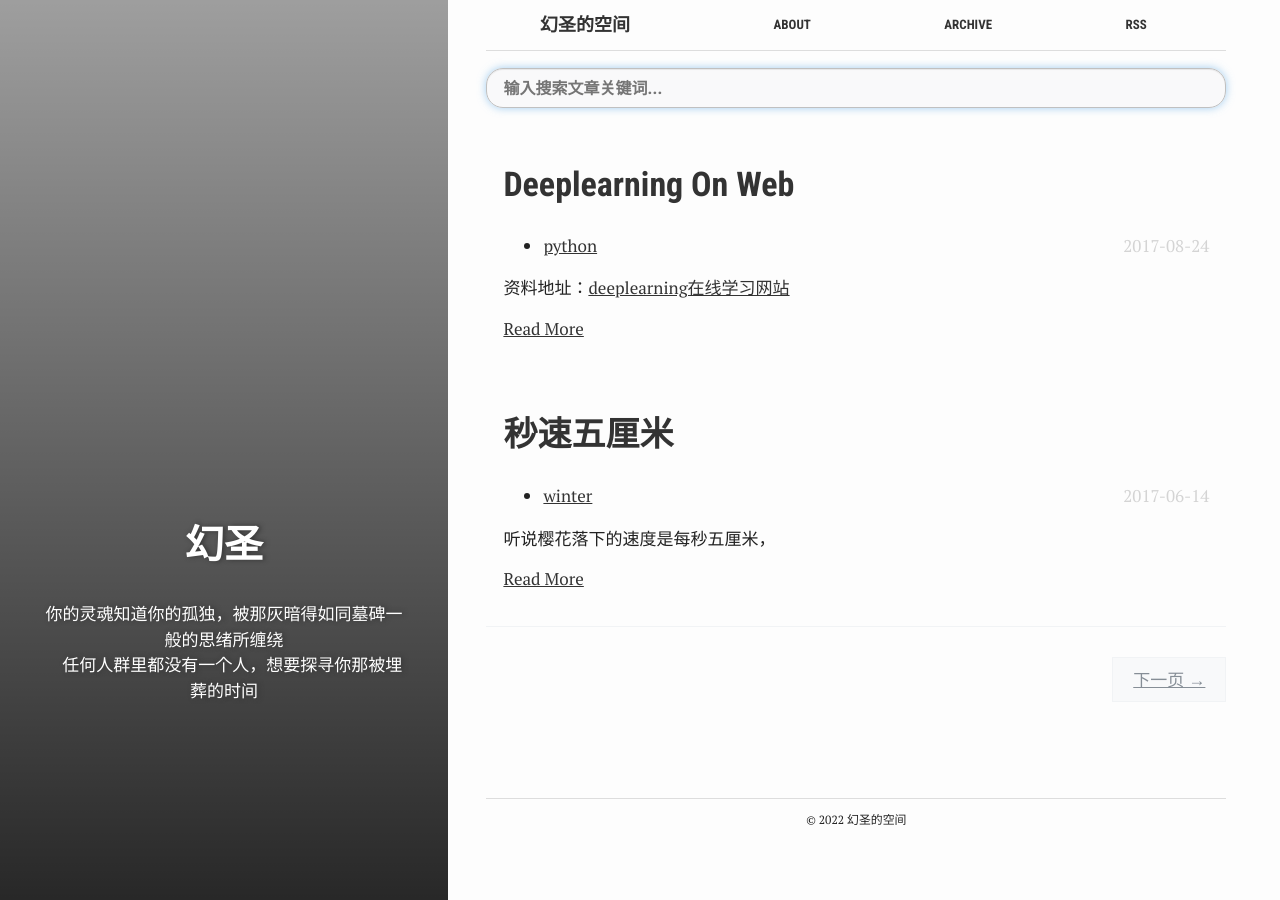
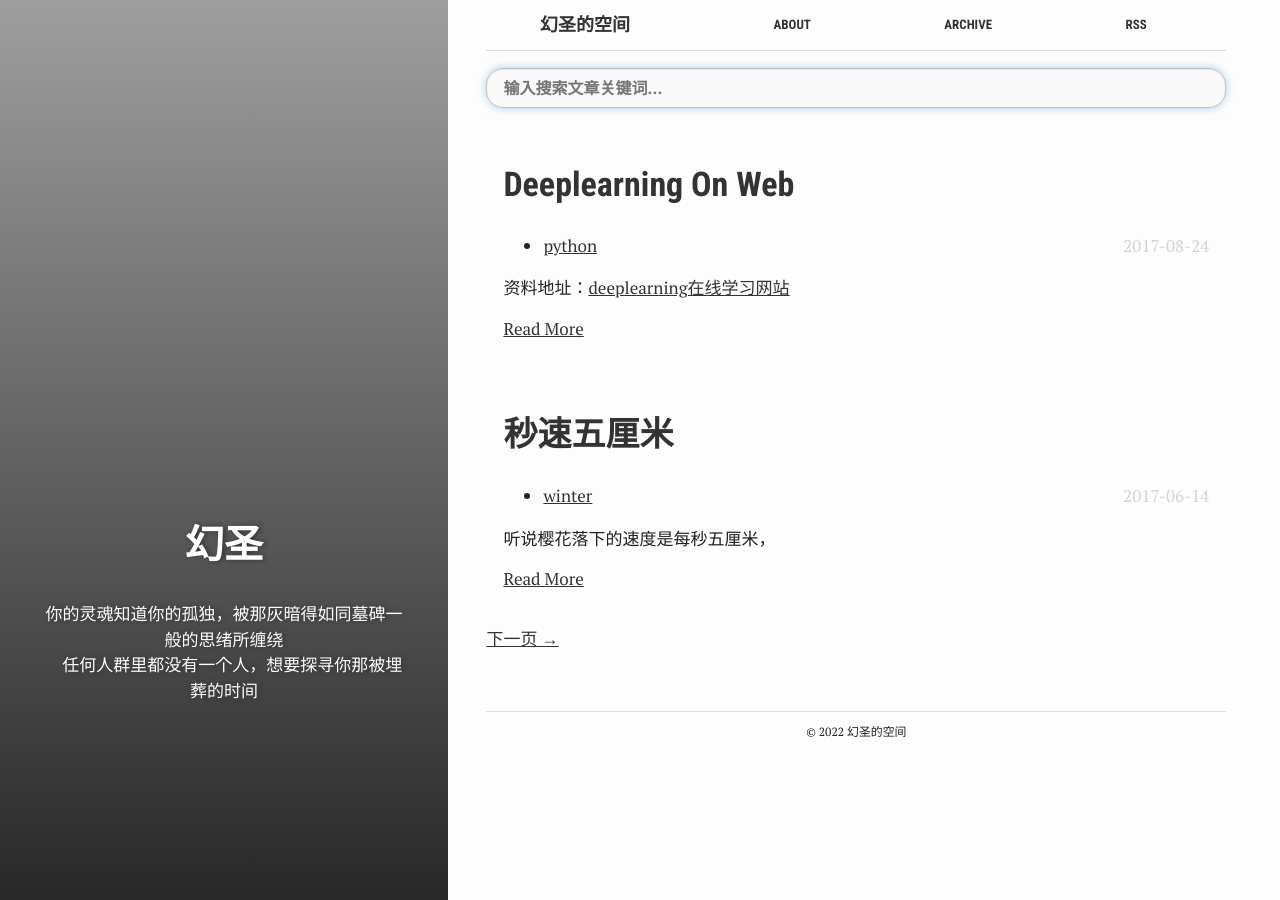
Before and after one commit to cheungwoonming/cheungwoonming.github.io, a Jekyll site: the page built from index.html, in a window 1280 px wide. Built offline with Jekyll 4.4.1, drawn with Linux system fonts in a browser that asks for light colours; the list of posts is cut into pages by our own code; comment, search, counter and statistics services are not loaded.

Commit message:
删除评论

```diff
--- a/_layouts/post.html
+++ b/_layouts/post.html
@@ -34,9 +34,6 @@
       {% endif %}
     </div>
 
-    {% include disqus.html %}
-    {% include gitalk.html %}
-
   </div>
 
 </article>
--- a/assets/_sass/_layout.scss
+++ b/assets/_sass/_layout.scss
@@ -301,9 +301,6 @@
   line-height: 1.5em;
 }
 
-@import "highlights";
-@import "gitalk";
-
 /*
 * Next/Previous Posts
 * ========================================================================== */
--- a/assets/css/main.scss
+++ b/assets/css/main.scss
@@ -11,10 +11,5 @@
   "base",
   "layout",
   "media-queries",
-  "syntax-highlighting",
-  "gitalk",
-  "highlights",
-  "open-color",
-  "variables",
-  "style"
+  "syntax-highlighting"
 ;
--- a/index.html
+++ b/index.html
@@ -81,19 +81,34 @@
   {% endfor %}
 </div>
 
+<!--<div class="pagination">-->
+<!--  {% if paginator.previous_page %}-->
+<!--    <span class="prev">-->
+<!--      <a href="{{ site.baseurl }}{{ paginator.previous_page_path }}" class="prev">-->
+<!--        ← 上一页-->
+<!--      </a>-->
+<!--    </span>-->
+<!--  {% endif %}-->
+<!--  {% if paginator.next_page %}-->
+<!--    <span class="next">-->
+<!--      <a href="{{ site.baseurl }}{{ paginator.next_page_path }}" class="next">-->
+<!--        下一页 →-->
+<!--      </a>-->
+<!--    </span>-->
+<!--  {% endif %}-->
+<!--</div>-->
+
+
 <div class="pagination">
   {% if paginator.previous_page %}
-    <span class="prev">
-      <a href="{{ site.baseurl }}{{ paginator.previous_page_path }}" class="prev">
-        ← 上一页
-      </a>
-    </span>
+    <a class="prev" href="{{ site.baseurl }}{{ paginator.previous_page_path }}">
+      <span class="prev_pag"> ← 上一页 </span>
+    </a>
   {% endif %}
+
   {% if paginator.next_page %}
-    <span class="next">
-      <a href="{{ site.baseurl}}{{ paginator.next_page_path }}" class="next">
-        下一页 →
-      </a>
-    </span>
+    <a class="prev" href="{{ site.baseurl }}{{ paginator.next_page_path }}">
+      <span class="prev_pag"> 下一页 → </span>
+    </a>
   {% endif %}
 </div>
```
